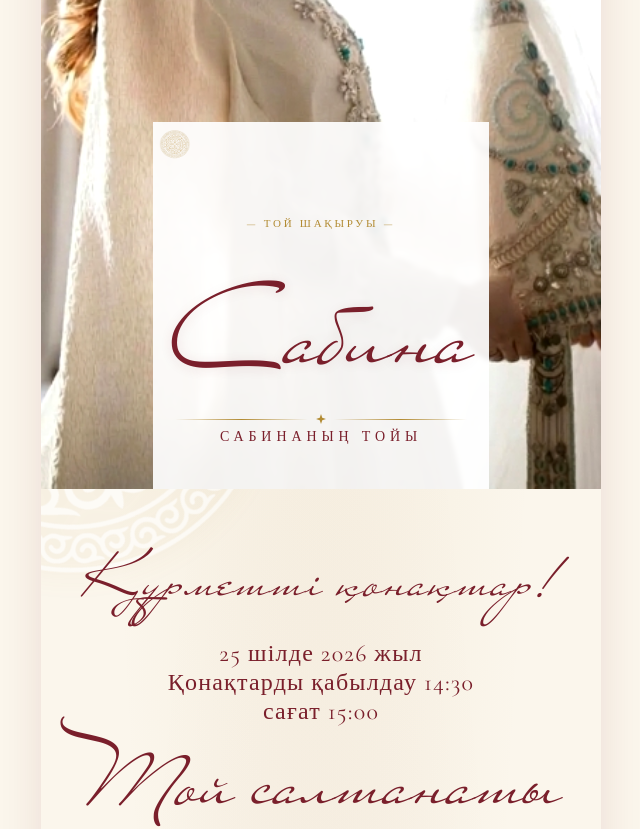
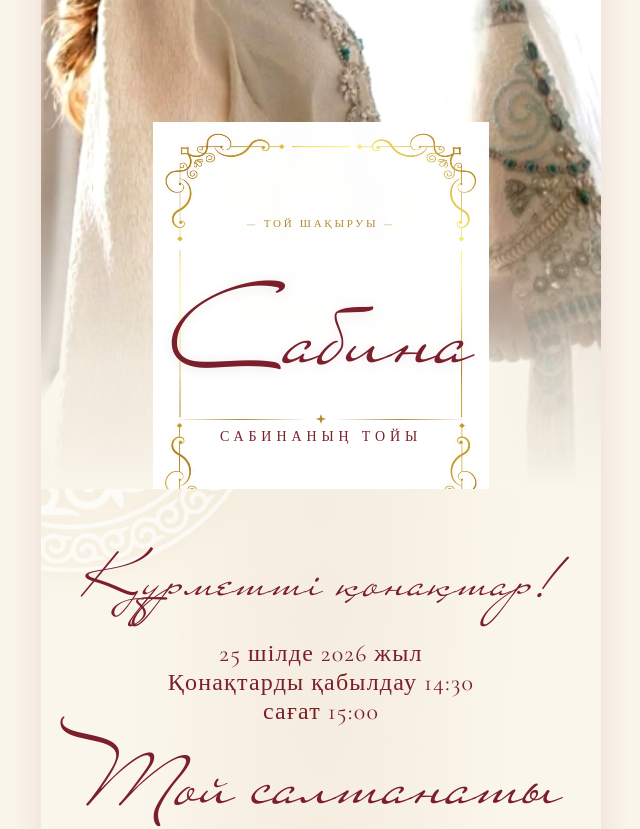
Before and after one commit to usern23/kyz-uzatu, a React (Vite) app: page / in a window 1280 px wide. Shown: the part 560-1389 px from the top of the page, without its empty margins (319-959 px from the left). Built offline with nearby package versions, Linux system fonts and the light colour scheme.

Commit message:
feat: gold frame on hero-text with mix-blend-mode, hero-to-section gradient transition

```diff
--- a/src/components/Hero.tsx
+++ b/src/components/Hero.tsx
@@ -19,8 +19,8 @@ export default function Hero({ data }: Props) {
         </div>
 
         <div className="hero-text">
-          <img className="hero-text-orn hero-text-orn-tl" src={`${import.meta.env.BASE_URL}img/tilda/orn-top.png`} aria-hidden="true" alt="" />
-          <img className="hero-text-orn hero-text-orn-br" src={`${import.meta.env.BASE_URL}img/tilda/orn-top.png`} aria-hidden="true" alt="" />
+          <img className="hero-text-frame" src={`${import.meta.env.BASE_URL}img/tilda/bf4773c2d1ef09567bb79a6f4a5936b1.jpg`} aria-hidden="true" alt="" />
+          <div className="hero-text-content">
             <p className="pre-name">— Той шақыруы —</p>
             <h1 className="bride-name">{data.brideName}</h1>
             <div className="hero-divider" aria-hidden="true">
@@ -30,6 +30,7 @@ export default function Hero({ data }: Props) {
             </div>
             <p className="hero-title">Сабинаның тойы</p>
           </div>
+        </div>
 
       </div>
     </section>
--- a/src/styles.css
+++ b/src/styles.css
@@ -197,7 +197,9 @@ img { max-width: 100%; display: block; }
   background: linear-gradient(180deg,
     rgba(251,246,236,0.12) 0%,
     transparent 20%,
-    transparent 100%
+    transparent 72%,
+    rgba(251,246,236,0.80) 88%,
+    var(--beige) 100%
   );
   z-index: 2;
 }
@@ -260,23 +262,28 @@ img { max-width: 100%; display: block; }
   -webkit-backdrop-filter: blur(2px);
 }
 /* Угловые орнаменты рамки */
-.hero-text-orn {
+.hero-text-frame {
   position: absolute;
-  width: 32px;
-  height: 32px;
-  opacity: 0.55;
+  inset: 0;
+  width: 100%;
+  height: 100%;
+  object-fit: fill;
+  mix-blend-mode: multiply;
   pointer-events: none;
+  z-index: 1;
+  opacity: 0.85;
 }
-.hero-text-orn-tl {
-  top: 6px;
-  left: 6px;
+.hero-text-content {
+  position: relative;
+  z-index: 2;
+  display: flex;
+  flex-direction: column;
+  align-items: center;
+  justify-content: center;
+  width: 100%;
+  height: 100%;
 }
-.hero-text-orn-br {
-  bottom: 6px;
-  right: 6px;
-  transform: rotate(180deg);
-}
-.hero-text .pre-name {
+.hero-text .pre-name, .hero-text-content .pre-name {
   font-family: 'Cormorant Garamond', serif;
   letter-spacing: 0.25em;
   text-transform: uppercase;
```
Also changed, not shown: public/img/tilda/bf4773c2d1ef09567bb79a6f4a5936b1.jpg (added). Lines whose indentation alone changed are shown as unchanged.
